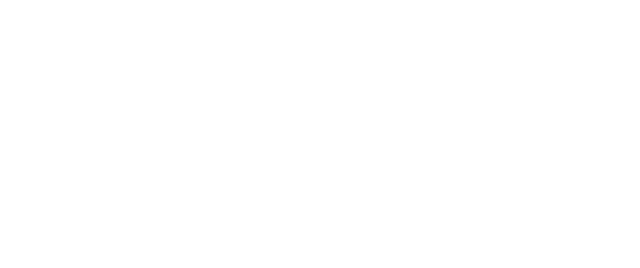
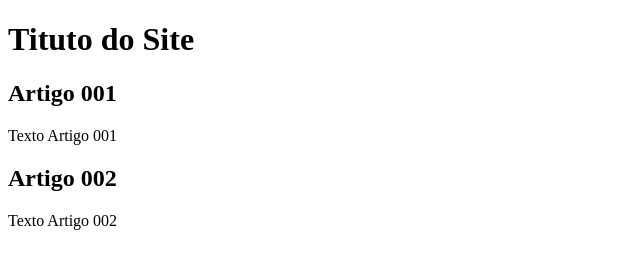
Before and after one commit to RobsonInterested/Projeto-site-testes, a plain HTML site: page index.html in a window 1280 px wide. Shown: the whole page, without its empty margins (0-640 px from the left). Drawn offline with Linux system fonts and the light colour scheme.

Commit message:
add index

```diff
--- a/index.html
+++ b/index.html
@@ -1,11 +1,22 @@
 <!DOCTYPE html>
-<html lang="en">
+<html lang="pt-br">
 <head>
     <meta charset="UTF-8">
     <meta name="viewport" content="width=device-width, initial-scale=1.0">
-    <title>Document</title>
+    <title>Titulo do Site</title>
 </head>
 <body>
-
+    <main>
+        <header>
+            <h1>Tituto do Site</h1>
+        </header><article>
+            <h1>Artigo 001</h1>
+            <p>Texto Artigo 001</p>
+        </article>
+        <article>
+            <h2>Artigo 002</h2>
+            <p>Texto Artigo 002</p>
+        </article>
+    </main>
 </body>
 </html>
```
